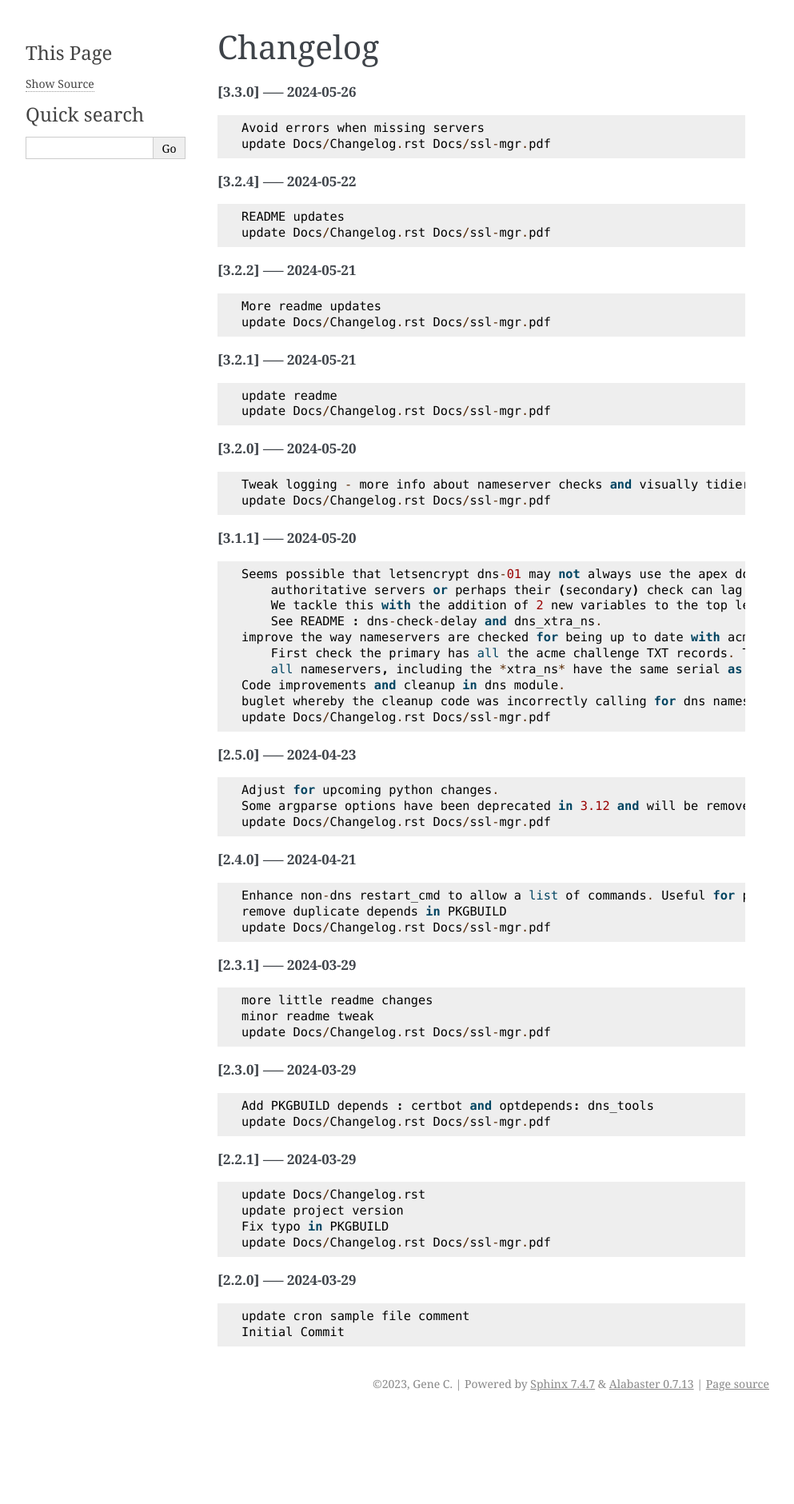
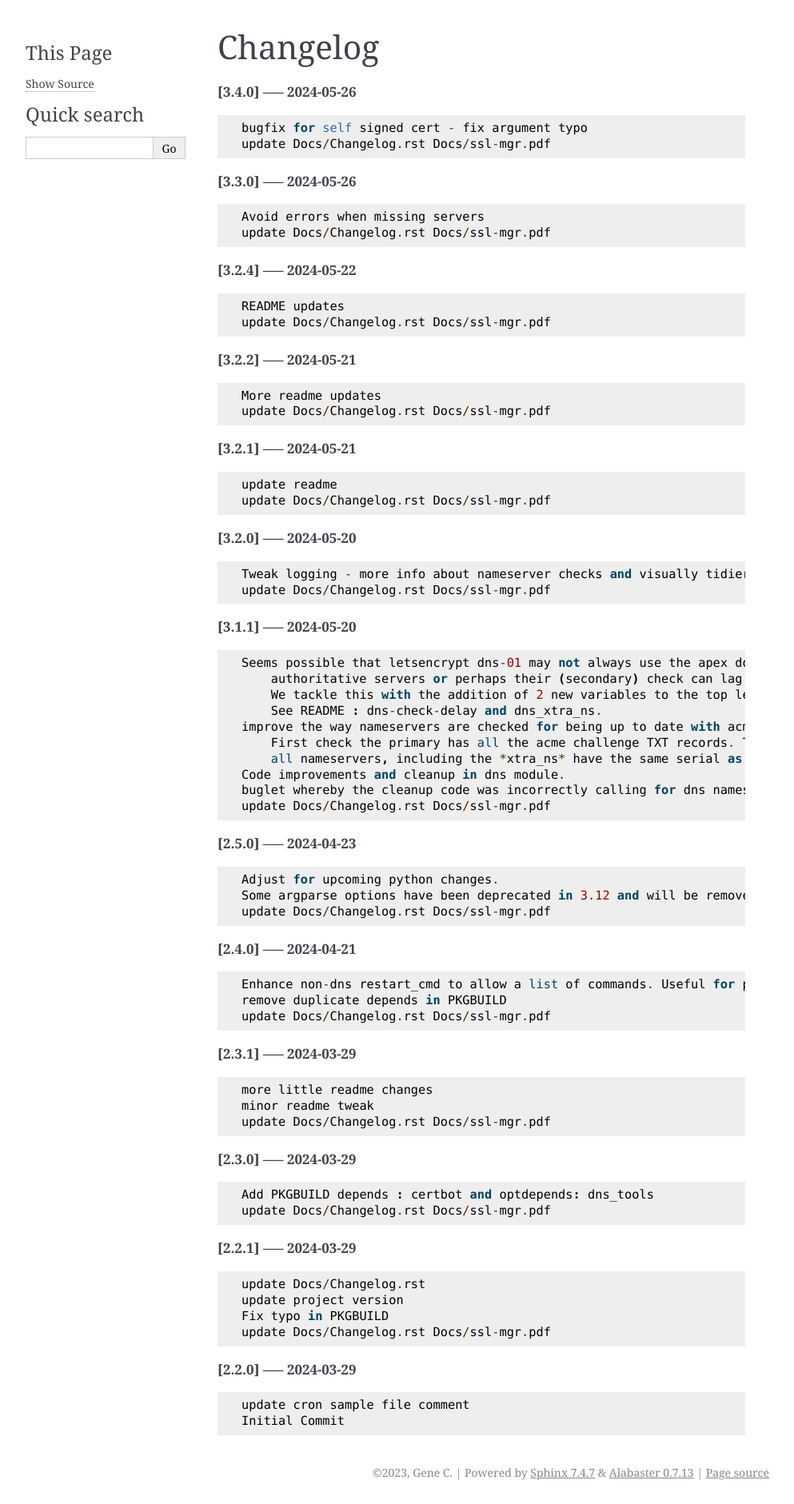
Before and after one commit to gene-git/ssl-mgr, a Sphinx documentation site: the page built from Docs/Changelog.rst, in a window 1280 px wide. Shown: the whole page at 80% size, without its empty margins (148-1141 px from the left). Built offline with Sphinx 7.4.7, drawn with Linux system fonts in a browser that asks for light colours; pages that are not in the unit, such as notebooks, are missing from menus; before the commit the page ends 1770 px from its top, so only the background shows below that.

Commit message:
update Docs/Changelog.rst Docs/ssl-mgr.pdf

```diff
--- a/Docs/Changelog.rst
+++ b/Docs/Changelog.rst
@@ -1,5 +1,11 @@
 Changelog
 =========
+
+**[3.4.0] ----- 2024-05-26** ::
+
+	    bugfix for self signed cert - fix argument typo
+	    update Docs/Changelog.rst Docs/ssl-mgr.pdf
+
 
 **[3.3.0] ----- 2024-05-26** ::
 
```
Also changed, not shown: 1 other file.
